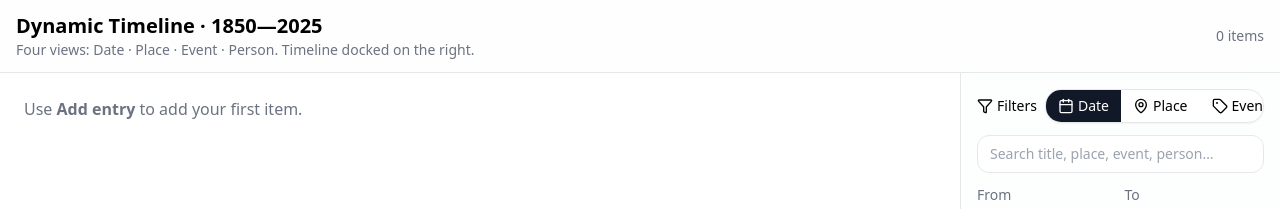
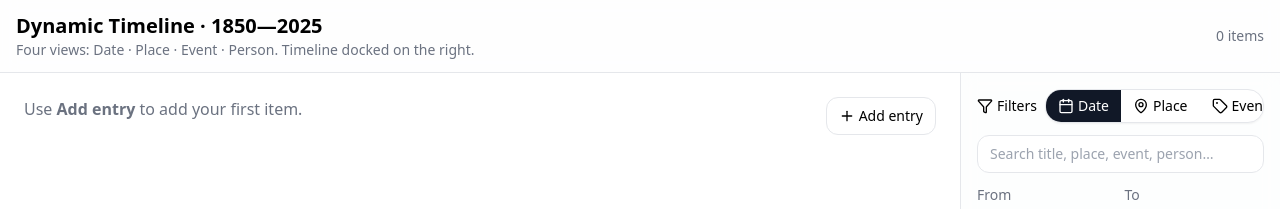
Before and after one commit to AnthonyWallis/Timeline-Argentine-history, a React (Vite) app: page / in a window 1280 px wide. Shown: the top 209 px of the page. Built offline with nearby package versions, Linux system fonts and the light colour scheme.

Commit message:
Show Add entry in empty state

```diff
--- a/src/App.jsx
+++ b/src/App.jsx
@@ -310,24 +310,68 @@ function RightRail({
 
 /** ---- DETAIL + QUICK ADD ---- */
 function Detail({ item, onPrev, onNext, showAdd, setShowAdd, onAdd }) {
-  if (!item) return <div className="p-6 text-gray-500">Use <b>Add entry</b> to add your first item.</div>;
+  // Show an "Add entry" button even when there are no items yet
+  if (!item) {
+    return (
+      <div className="p-6">
+        <div className="flex items-start justify-between gap-2">
+          <p className="text-gray-500">
+            Use <b>Add entry</b> to add your first item.
+          </p>
+          <button
+            onClick={() => setShowAdd(!showAdd)}
+            className="inline-flex items-center gap-1 rounded-xl border px-3 py-2 text-sm hover:bg-gray-50"
+          >
+            {showAdd ? <X className="w-4 h-4" /> : <Plus className="w-4 h-4" />}{" "}
+            {showAdd ? "Close" : "Add entry"}
+          </button>
+        </div>
 
+        <AnimatePresence>
+          {showAdd && (
+            <motion.div
+              initial={{ opacity: 0, y: -8 }}
+              animate={{ opacity: 1, y: 0 }}
+              exit={{ opacity: 0, y: -8 }}
+              className="mt-6 p-4 rounded-2xl border bg-white shadow-sm"
+            >
+              <h2 className="text-lg font-semibold mb-3">
+                Quick add your first entry
+              </h2>
+              <QuickAdd onAdd={onAdd} />
+            </motion.div>
+          )}
+        </AnimatePresence>
+      </div>
+    );
+  }
+
+  // Normal detail view (unchanged)
   return (
     <div className="p-6">
       <div className="flex items-start justify-between gap-2">
         <div>
           <div className="text-sm text-gray-500">
-            {formatDate(item.date)} • {item.place} • {item.event}{item.person ? ` • ${item.person}` : ""}
+            {formatDate(item.date)} • {item.place} • {item.event}
+            {item.person ? ` • ${item.person}` : ""}
           </div>
           <h1 className="text-2xl font-bold mt-1">{item.title}</h1>
         </div>
         <div className="flex items-center gap-2">
-          <button onClick={() => setShowAdd(!showAdd)} className="inline-flex items-center gap-1 rounded-xl border px-3 py-2 text-sm hover:bg-gray-50">
-            {showAdd ? <X className="w-4 h-4" /> : <Plus className="w-4 h-4" />} {showAdd ? "Close" : "Add entry"}
+          <button
+            onClick={() => setShowAdd(!showAdd)}
+            className="inline-flex items-center gap-1 rounded-xl border px-3 py-2 text-sm hover:bg-gray-50"
+          >
+            {showAdd ? <X className="w-4 h-4" /> : <Plus className="w-4 h-4" />}{" "}
+            {showAdd ? "Close" : "Add entry"}
           </button>
           <div className="inline-flex rounded-xl overflow-hidden border">
-            <button onClick={onPrev} className="px-3 py-2 hover:bg-gray-50" title="Previous"><ChevronLeft className="w-5 h-5" /></button>
-            <button onClick={onNext} className="px-3 py-2 hover:bg-gray-50" title="Next"><ChevronRight className="w-5 h-5" /></button>
+            <button onClick={onPrev} className="px-3 py-2 hover:bg-gray-50" title="Previous">
+              <ChevronLeft className="w-5 h-5" />
+            </button>
+            <button onClick={onNext} className="px-3 py-2 hover:bg-gray-50" title="Next">
+              <ChevronRight className="w-5 h-5" />
+            </button>
           </div>
         </div>
       </div>
@@ -337,7 +381,12 @@ function Detail({ item, onPrev, onNext, showAdd, setShowAdd, onAdd }) {
 
       <AnimatePresence>
         {showAdd && (
-          <motion.div initial={{ opacity: 0, y: -8 }} animate={{ opacity: 1, y: 0 }} exit={{ opacity: 0, y: -8 }} className="mt-8 p-4 rounded-2xl border bg-white shadow-sm">
+          <motion.div
+            initial={{ opacity: 0, y: -8 }}
+            animate={{ opacity: 1, y: 0 }}
+            exit={{ opacity: 0, y: -8 }}
+            className="mt-8 p-4 rounded-2xl border bg-white shadow-sm"
+          >
             <h2 className="text-lg font-semibold mb-3">Quick add a new entry</h2>
             <QuickAdd onAdd={onAdd} />
           </motion.div>
```
